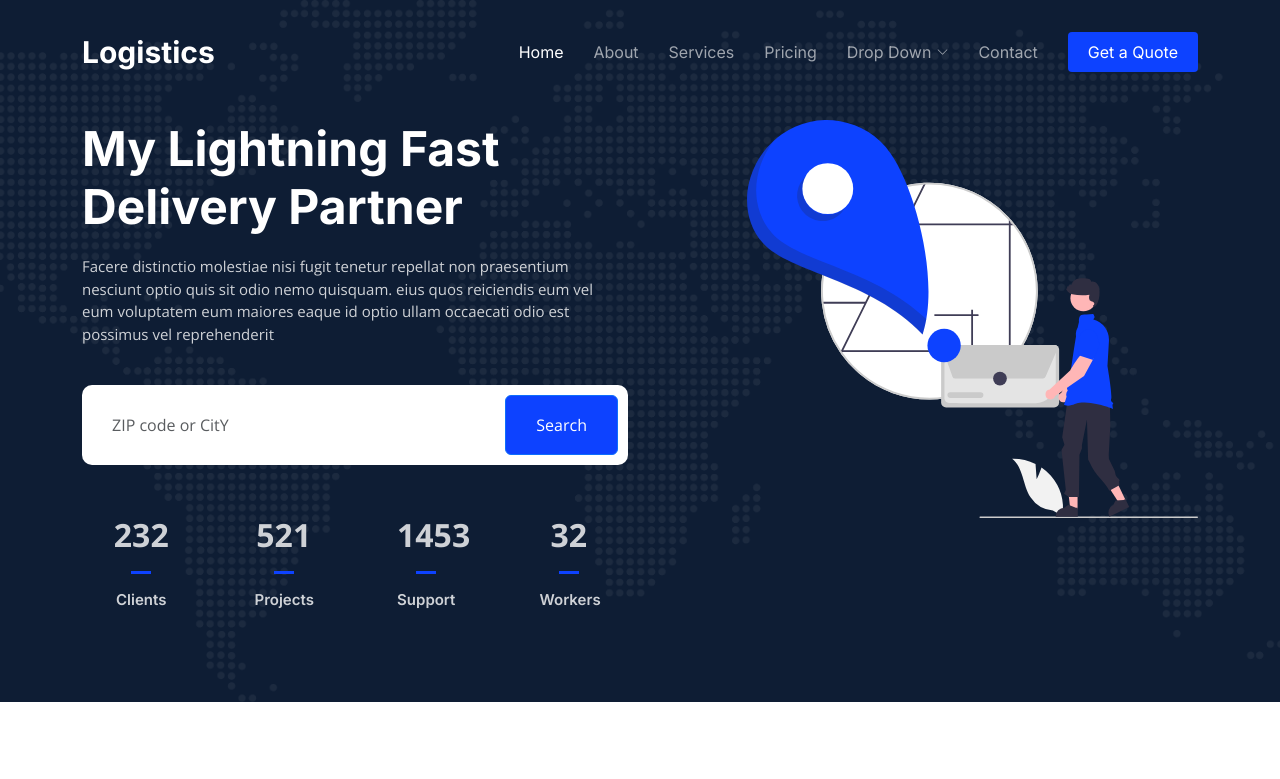
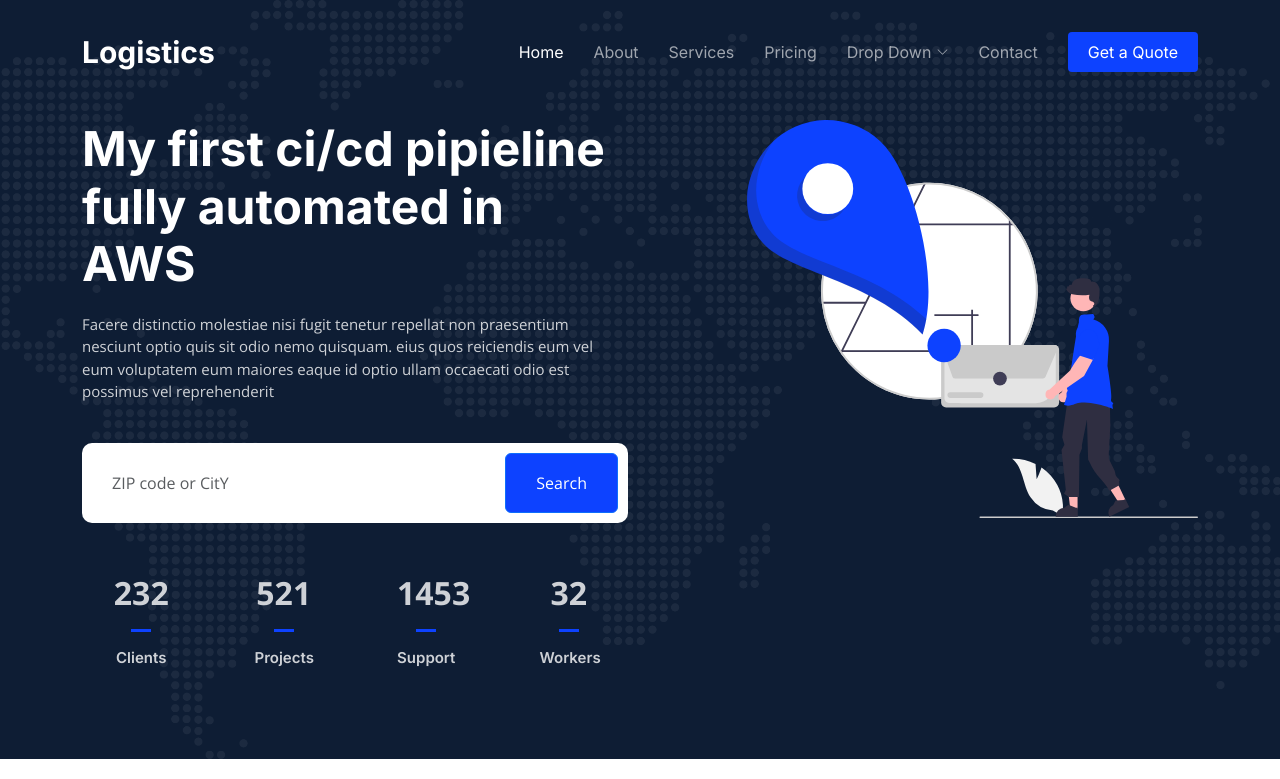
Before and after one commit to Bryan-S0/ci-cd-pipeline-aws, a plain HTML site: page index.html in a window 1280 px wide. Shown: the top 779 px of the page. Drawn offline with nearby package versions, Linux system fonts and the light colour scheme.

Commit message:
logis modif

```diff
--- a/index.html
+++ b/index.html
@@ -89,7 +89,7 @@
     <div class="container">
       <div class="row gy-4 d-flex justify-content-between">
         <div class="col-lg-6 order-2 order-lg-1 d-flex flex-column justify-content-center">
-          <h2 data-aos="fade-up">My Lightning Fast Delivery Partner</h2>
+          <h2 data-aos="fade-up">My first ci/cd pipieline fully automated in AWS</h2>
           <p data-aos="fade-up" data-aos-delay="100">Facere distinctio molestiae nisi fugit tenetur repellat non praesentium nesciunt optio quis sit odio nemo quisquam. eius quos reiciendis eum vel eum voluptatem eum maiores eaque id optio ullam occaecati odio est possimus vel reprehenderit</p>
 
           <form action="#" class="form-search d-flex align-items-stretch mb-3" data-aos="fade-up" data-aos-delay="200">
```
